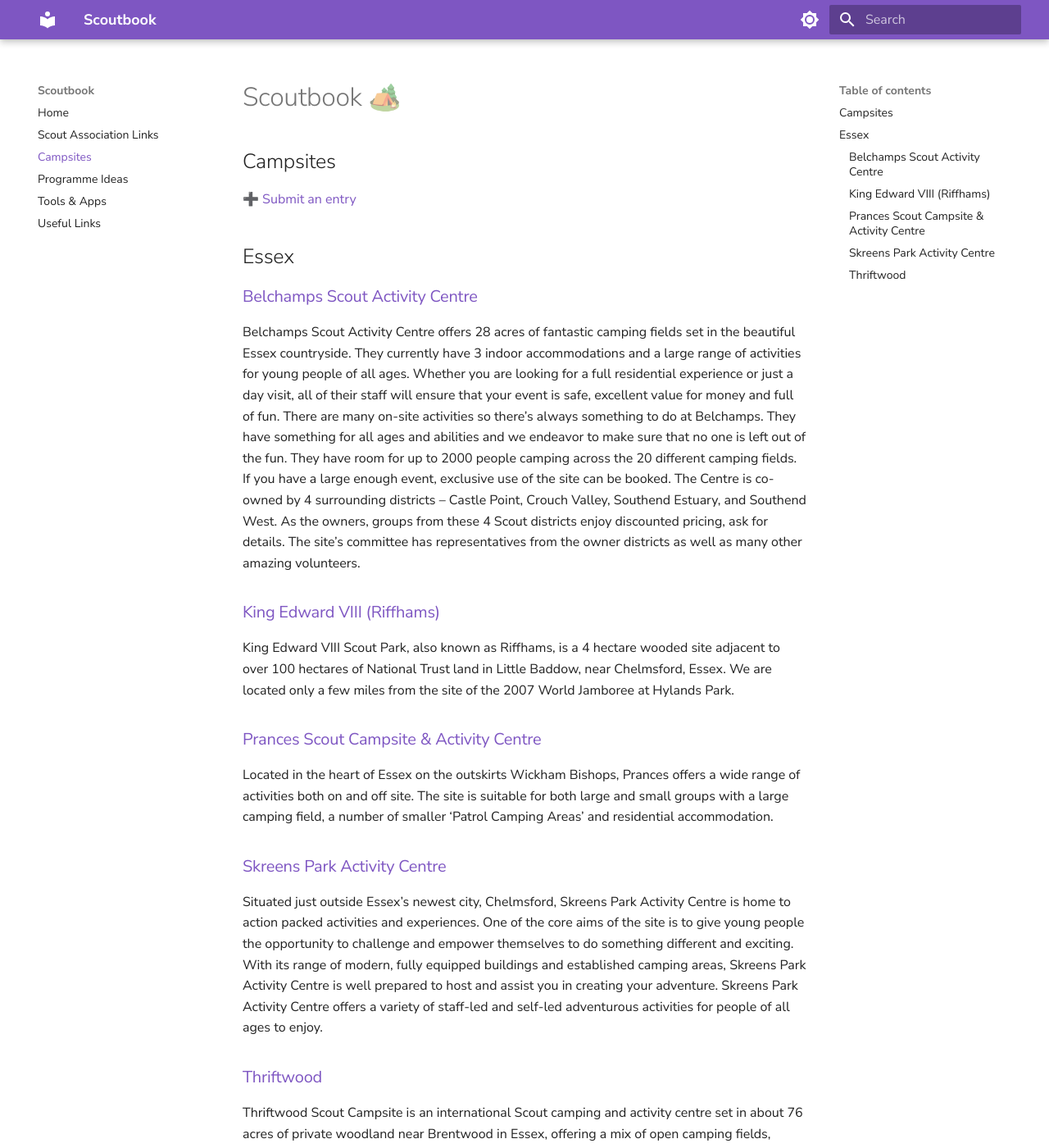
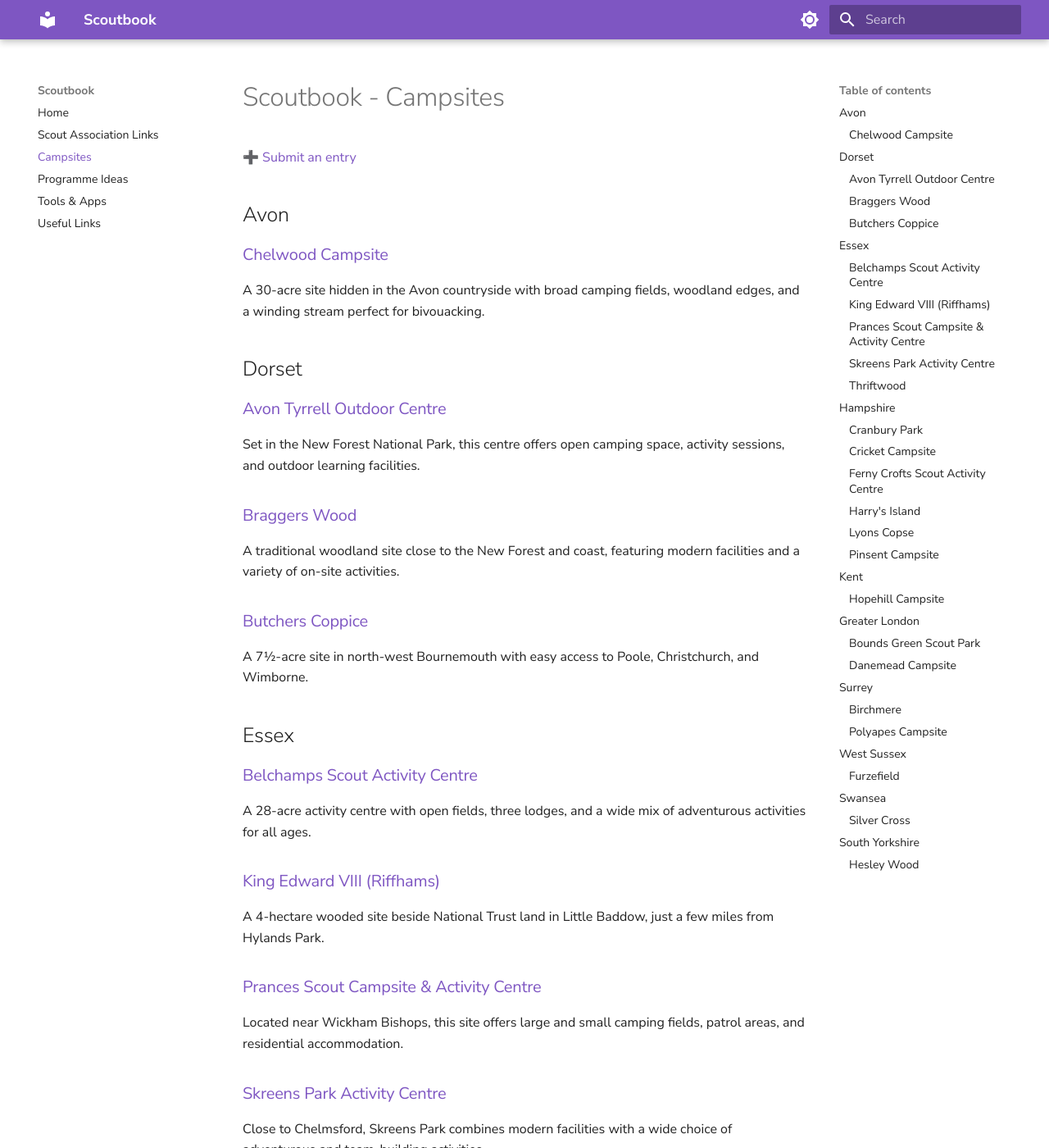
Before and after one commit to krisreynolds/scoutbook, an MkDocs documentation site: the page built from docs/campsites.md, in a window 1280 px wide and 1400 px high. Shown: the whole window at 82% size. Built offline with MkDocs 1.6.1 and Material for MkDocs 9.7.7, drawn with Linux system fonts in a browser that asks for light colours; some web fonts are replaced; some of the changed text lies outside the part shown.

Commit message:
Added campsites

```diff
--- a/docs/campsites.md
+++ b/docs/campsites.md
@@ -1,22 +1,92 @@
-# Scoutbook 🏕️
-
-## Campsites
+# Scoutbook - Campsites
 
 [➕ Submit an entry](https://github.com/krisreynolds/scoutbook/issues/new/choose)
+
+## Avon
+
+### [Chelwood Campsite](https://www.1stkeynshamscouts.org.uk/chelwood/)
+A 30-acre site hidden in the Avon countryside with broad camping fields, woodland edges, and a winding stream perfect for bivouacking.
+
+## Dorset
+
+### [Avon Tyrrell Outdoor Centre](https://avontyrrell.org.uk/)
+Set in the New Forest National Park, this centre offers open camping space, activity sessions, and outdoor learning facilities.
+
+### [Braggers Wood](https://braggers.christchurchscouts.org.uk/)
+A traditional woodland site close to the New Forest and coast, featuring modern facilities and a variety of on-site activities.
+
+### [Butchers Coppice](https://www.butcherscoppice.org.uk/)
+A 7½-acre site in north-west Bournemouth with easy access to Poole, Christchurch, and Wimborne.
 
 ## Essex
 
 ### [Belchamps Scout Activity Centre](https://www.belchamps.org.uk/)
-Belchamps Scout Activity Centre offers 28 acres of fantastic camping fields set in the beautiful Essex countryside. They currently have 3 indoor accommodations and a large range of activities for young people of all ages. Whether you are looking for a full residential experience or just a day visit, all of their staff will ensure that your event is safe, excellent value for money and full of fun. There are many on-site activities so there’s always something to do at Belchamps. They have something for all ages and abilities and we endeavor to make sure that no one is left out of the fun. They have room for up to 2000 people camping across the 20 different camping fields. If you have a large enough event, exclusive use of the site can be booked. The Centre is co-owned by 4 surrounding districts – Castle Point, Crouch Valley, Southend Estuary, and Southend West. As the owners, groups from these 4 Scout districts enjoy discounted pricing, ask for details. The site’s committee has representatives from the owner districts as well as many other amazing volunteers.
+A 28-acre activity centre with open fields, three lodges, and a wide mix of adventurous activities for all ages.
 
 ### [King Edward VIII (Riffhams)](https://www.chelmsfordscouts.org.uk/about/riffhams/)
-King Edward VIII Scout Park, also known as Riffhams, is a 4 hectare wooded site adjacent to over 100 hectares of National Trust land in Little Baddow, near Chelmsford, Essex. We are located only a few miles from the site of the 2007 World Jamboree at Hylands Park.
+A 4-hectare wooded site beside National Trust land in Little Baddow, just a few miles from Hylands Park.
 
 ### [Prances Scout Campsite & Activity Centre](https://www.prances.org.uk/)
-Located in the heart of Essex on the outskirts Wickham Bishops, Prances offers a wide range of activities both on and off site. The site is suitable for both large and small groups with a large camping field, a number of smaller ‘Patrol Camping Areas’ and residential accommodation.
+Located near Wickham Bishops, this site offers large and small camping fields, patrol areas, and residential accommodation.
 
 ### [Skreens Park Activity Centre](https://skreenspark.org.uk/)
-Situated just outside Essex’s newest city, Chelmsford, Skreens Park Activity Centre is home to action packed activities and experiences. One of the core aims of the site is to give young people the opportunity to challenge and empower themselves to do something different and exciting. With its range of modern, fully equipped buildings and established camping areas, Skreens Park Activity Centre is well prepared to host and assist you in creating your adventure. Skreens Park Activity Centre offers a variety of staff-led and self-led adventurous activities for people of all ages to enjoy.
+Close to Chelmsford, Skreens Park combines modern facilities with a wide choice of adventurous and team-building activities.
 
 ### [Thriftwood](http://www.thriftwood.org.uk/)
-Thriftwood Scout Campsite is an international Scout camping and activity centre set in about 76 acres of private woodland near Brentwood in Essex, offering a mix of open camping fields, wooded sites, and a wide range of adventurous activities such as archery, climbing and rifle shooting for Scouts and other youth groups.
+Set in 76 acres near Brentwood, Thriftwood features open and wooded camping areas plus activities like archery, climbing, and shooting.
+
+## Hampshire
+
+### [Cranbury Park](https://www.arrowscouts.org.uk/AboutUs/District-Campsite)
+Two acres of parkland within the Cranbury Park Estate, open from March to November.
+
+### [Cricket Campsite](https://www.itchenscouts.org.uk/AboutUs/Cricket-Camp)
+Set in River Hamble Country Park, the site includes woodlands, fields, and clearings across over 400 acres.
+
+### [Ferny Crofts Scout Activity Centre](https://www.fernycrofts.org.uk/)
+A 31-acre site in the New Forest National Park offering camping for hundreds and a large range of outdoor activities.
+
+### [Harry's Island](https://newforestscouts.org.uk/campsite-harrys-island/)
+A four-acre private site near Burley, ideal for quiet, back-to-basics camping in the New Forest.
+
+### [Lyons Copse](https://www.lyonscopse.org.uk/)
+A versatile site for up to 700 campers with indoor accommodation and varied activities.
+
+### [Pinsent Campsite](https://www.winscouts.org/AboutUs/CampsiteHome)
+A 6-acre wooded site with individual areas and firepits, perfect for traditional or back-to-basics camping.
+
+## Kent
+
+### [Hopehill Campsite](https://www.graveshamscouts.org.uk/hopehill-campsite/)
+A peaceful site in North West Kent surrounded by woodland and grassy glades, ideal for camping and outdoor challenges.
+
+## Greater London
+
+### [Bounds Green Scout Park](https://londonscouts.org.uk/venues/scout-park/)
+An 8-acre park within the North Circular, easily reached from Bounds Green station and 30 minutes from central London.
+
+### [Danemead Campsite](https://danemeadcampsite.org.uk/)
+A 35-acre ancient woodland site near Broxbourne, perfect for backwoods activities and lightweight camps.
+
+## Surrey
+
+### [Birchmere](http://www.birchmerescoutcampsite.org/)
+A flexible site suited for everything from small hike camps to week-long events, with easy access to local attractions.
+
+### [Polyapes Campsite](https://www.polyapes.org.uk/)
+Covers 30 acres of grassland and woodland on a high ridge, offering classic camping and indoor accommodation.
+
+## West Sussex
+
+### [Furzefield](https://alscouts.org.uk/campsite/)
+A welcoming site near Arundel, set in woodland and meadow, run by local volunteers.
+
+## Swansea
+
+### [Silver Cross](https://www.silvercross.org.uk/)
+A 15-acre woodland site with easy transport links and close access to the Gower Peninsula and Brecon Beacons.
+
+## South Yorkshire
+
+### [Hesley Wood](https://hesleywood.org.uk/)
+132 acres of fields and woodland with three lodges and 26 camping pitches set for exploration and adventure.
```
